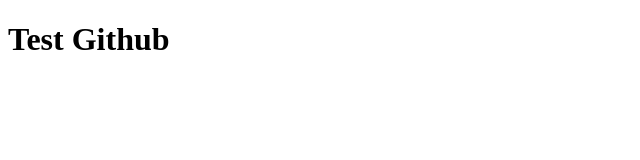
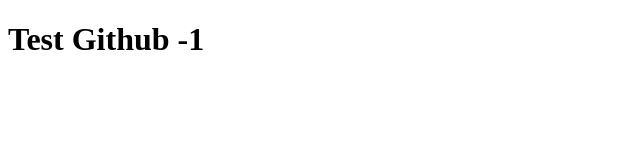
Before and after one commit to viral2727/test, a plain HTML site: page index.html in a window 1280 px wide. Shown: the full height of the page, 0-640 px from the left. Drawn offline with Linux system fonts and the light colour scheme.

Commit message:
test github

```diff
--- a/index.html
+++ b/index.html
@@ -1,9 +1,9 @@
 <!DOCTYPE html>
 <html>
 <head>
-	<title>Test Github</title>
+	<title>Test Github -1</title>
 </head>
 <body>
-	<h1>Test Github</h1>
+	<h1>Test Github -1</h1>
 </body>
 </html>
```
Also changed, not shown: 1 other file.
